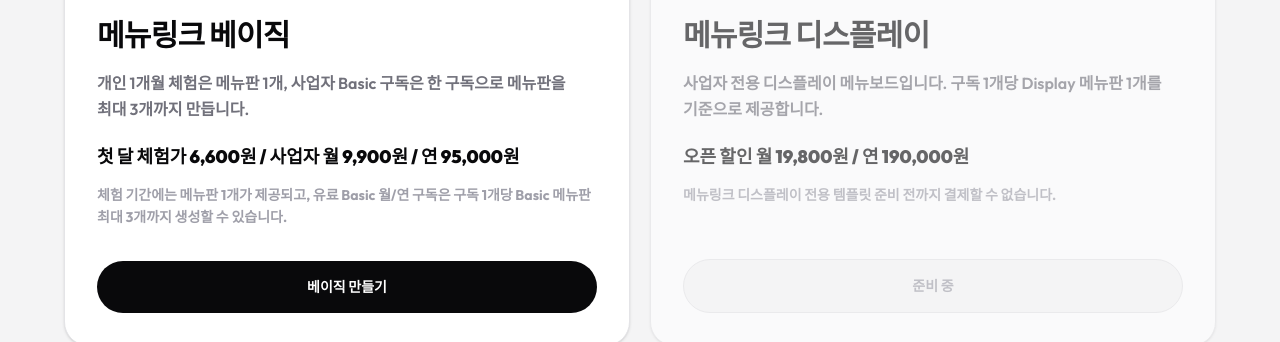
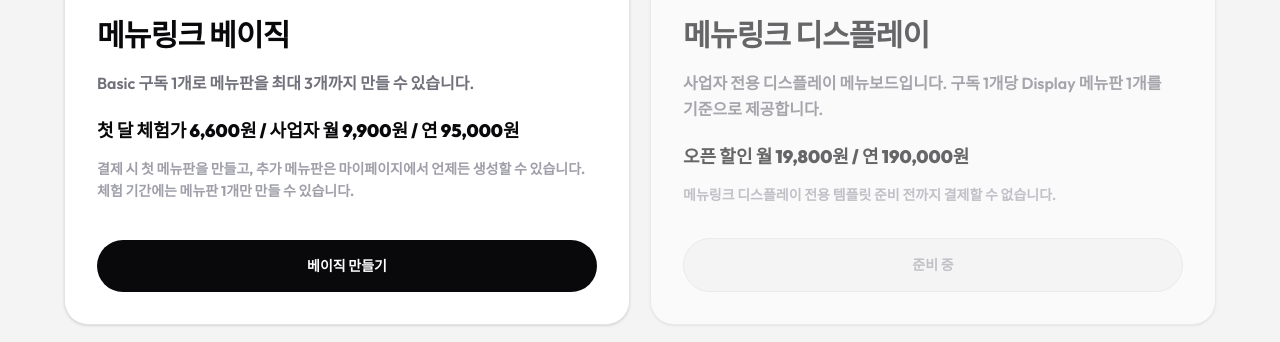
Before and after one commit to designerhamco/tablescene-menu-site2, a Next.js app: page /apply in a window 1280 px wide. Shown: the part 466-808 px from the top of the page. Built offline with nearby package versions, Linux system fonts and the light colour scheme; no server answers; a web font is replaced by a local one.

Commit message:
docs: clarify Basic multi-menu policy copy

```diff
--- a/app/apply/page.tsx
+++ b/app/apply/page.tsx
@@ -14,9 +14,9 @@
   return [
   {
     title: "메뉴링크 베이직",
-    description: "개인 1개월 체험은 메뉴판 1개, 사업자 Basic 구독은 한 구독으로 메뉴판을 최대 3개까지 만듭니다.",
+    description: "Basic 구독 1개로 메뉴판을 최대 3개까지 만들 수 있습니다.",
     price: "첫 달 체험가 6,600원 / 사업자 월 9,900원 / 연 95,000원",
-    note: "체험 기간에는 메뉴판 1개가 제공되고, 유료 Basic 월/연 구독은 구독 1개당 Basic 메뉴판 최대 3개까지 생성할 수 있습니다.",
+    note: "결제 시 첫 메뉴판을 만들고, 추가 메뉴판은 마이페이지에서 언제든 생성할 수 있습니다. 체험 기간에는 메뉴판 1개만 만들 수 있습니다.",
     type: "웹 메뉴판",
     cta: "베이직 만들기",
     href: "/apply/basic",
--- a/app/mypage/menus/new/page.tsx
+++ b/app/mypage/menus/new/page.tsx
@@ -67,7 +67,7 @@
           </div>
 
           <span className="inline-flex w-fit items-center rounded-full bg-white px-4 py-2 text-sm font-black text-zinc-700 shadow-sm ring-1 ring-zinc-200">
-            {limitState.usedCount}/{displayLimit}개 사용 중
+            Basic 메뉴판 {limitState.usedCount}/{displayLimit}개 사용 중
           </span>
         </div>
 
--- a/components/apply/ApplyOrderForm.tsx
+++ b/components/apply/ApplyOrderForm.tsx
@@ -1903,7 +1903,10 @@
               <h2 className="text-3xl font-bold tracking-tight">이용 방식 선택</h2>
               <p className="mt-3 break-keep text-sm font-bold leading-relaxed text-zinc-500">
                 개인 1개월 체험은 단건 결제로 바로 이용하고, 사업자 월/연 결제는 사업자 인증과 자동결제 구조로 이어집니다.
-                체험은 메뉴판 1개, 사업자 Basic 구독은 구독 1개당 메뉴판 최대 3개까지 만들 수 있습니다.
+                Basic 구독 1개로 메뉴판을 최대 3개까지 만들 수 있습니다. 결제 시 첫 메뉴판을 만들고, 추가 메뉴판은 마이페이지에서 언제든 생성할 수 있습니다.
+              </p>
+              <p className="mt-1 break-keep text-xs font-bold leading-relaxed text-zinc-400">
+                체험 기간에는 메뉴판 1개만 만들 수 있습니다.
               </p>
               <p className="mt-2 break-keep text-xs font-bold leading-relaxed text-amber-700">
                 ※ 모든 금액은 부가세 포함가입니다. ※ 오픈할인은 공식 오픈일로부터 1년간 제공됩니다.
```
